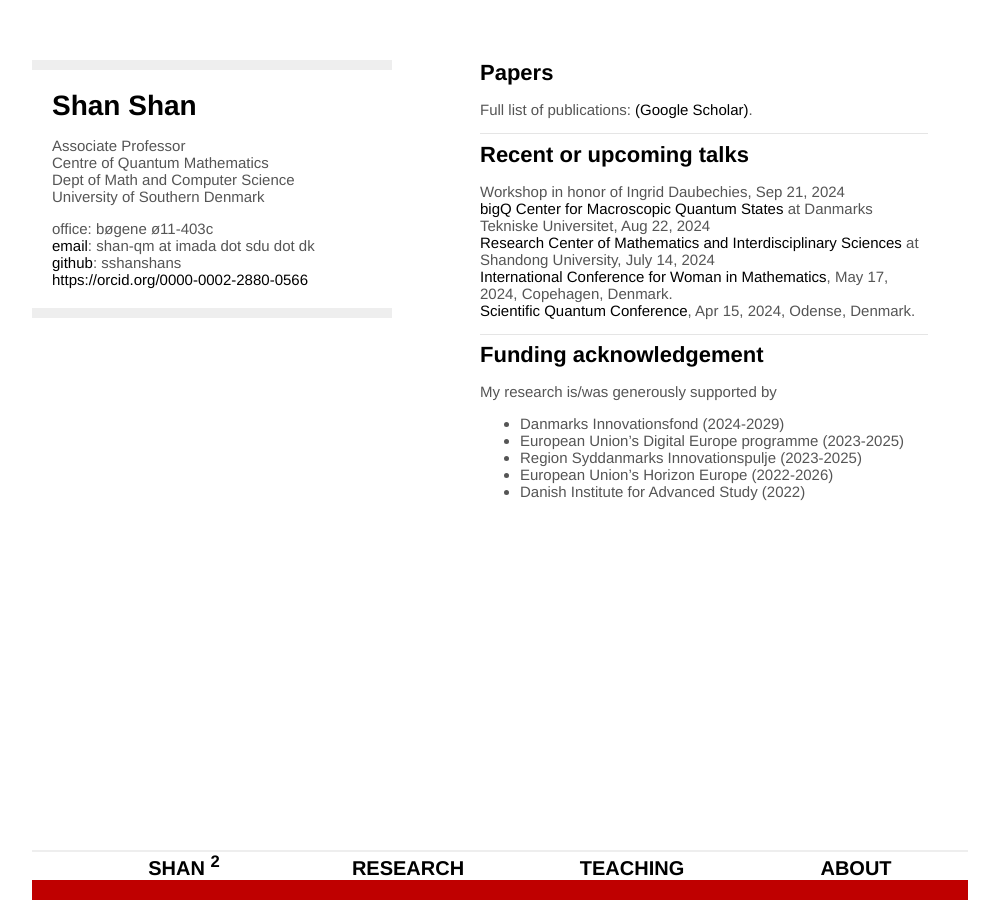
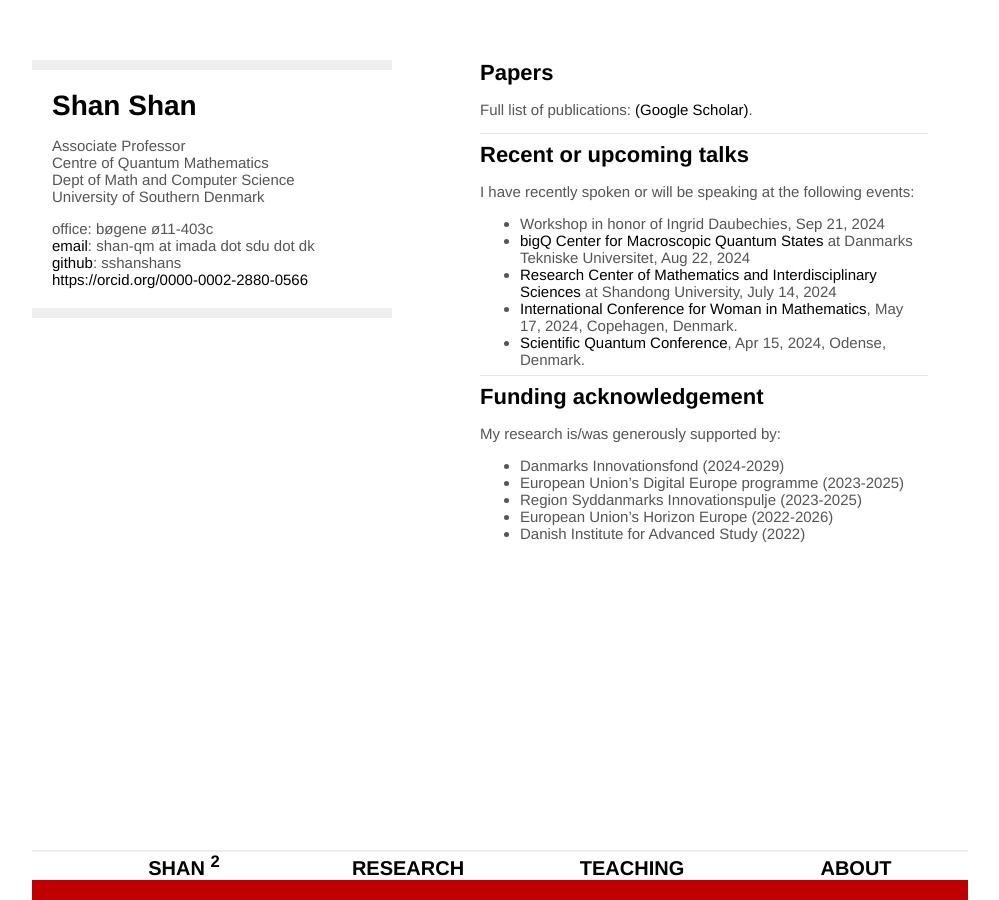
Before and after one commit to sshanshans/sshanshans.github.io, a Jekyll site: the page built from research/research.md, in a window 1280 px wide. Shown: the whole page, without its empty margins (160-1159 px from the left). Built offline with Jekyll 4.4.1, drawn with Linux system fonts in a browser that asks for light colours.

Commit message:
Update research.md

```diff
--- a/research/research.md
+++ b/research/research.md
@@ -10,16 +10,17 @@
 <hr />
 
 ### Recent or upcoming talks
-Workshop in honor of Ingrid Daubechies, Sep 21, 2024 <br />
-[bigQ Center for Macroscopic Quantum States](https://www.bigq.fysik.dtu.dk/about-bigq) at Danmarks Tekniske Universitet, Aug 22, 2024  <br />
-[Research Center of Mathematics and Interdisciplinary Sciences](https://www.mis.sdu.edu.cn/index.htm) at Shandong University, July 14, 2024 <br />
-[International Conference for Woman in Mathematics](https://www.math.ku.dk/english/calendar/events/women-in-math/#:~:text=To%20mark%20this%20date%20and,May%2017%2C%202024%20in%20Copenhagen), May 17, 2024, Copehagen, Denmark. <br />
-[Scientific Quantum Conference](https://dqc.dk/event/scientific-quantum-conference/), Apr 15, 2024, Odense, Denmark.
+I have recently spoken or will be speaking at the following events:
+* Workshop in honor of Ingrid Daubechies, Sep 21, 2024 <br />
+* [bigQ Center for Macroscopic Quantum States](https://www.bigq.fysik.dtu.dk/about-bigq) at Danmarks Tekniske Universitet, Aug 22, 2024  <br />
+* [Research Center of Mathematics and Interdisciplinary Sciences](https://www.mis.sdu.edu.cn/index.htm) at Shandong University, July 14, 2024 <br />
+* [International Conference for Woman in Mathematics](https://www.math.ku.dk/english/calendar/events/women-in-math/#:~:text=To%20mark%20this%20date%20and,May%2017%2C%202024%20in%20Copenhagen), May 17, 2024, Copehagen, Denmark. <br />
+* [Scientific Quantum Conference](https://dqc.dk/event/scientific-quantum-conference/), Apr 15, 2024, Odense, Denmark.
 
 <hr />
 
 ### Funding acknowledgement
-My research is/was generously supported by
+My research is/was generously supported by:
 * Danmarks Innovationsfond (2024-2029)
 * European Union's Digital Europe programme (2023-2025)
 * Region Syddanmarks Innovationspulje (2023-2025)
```
